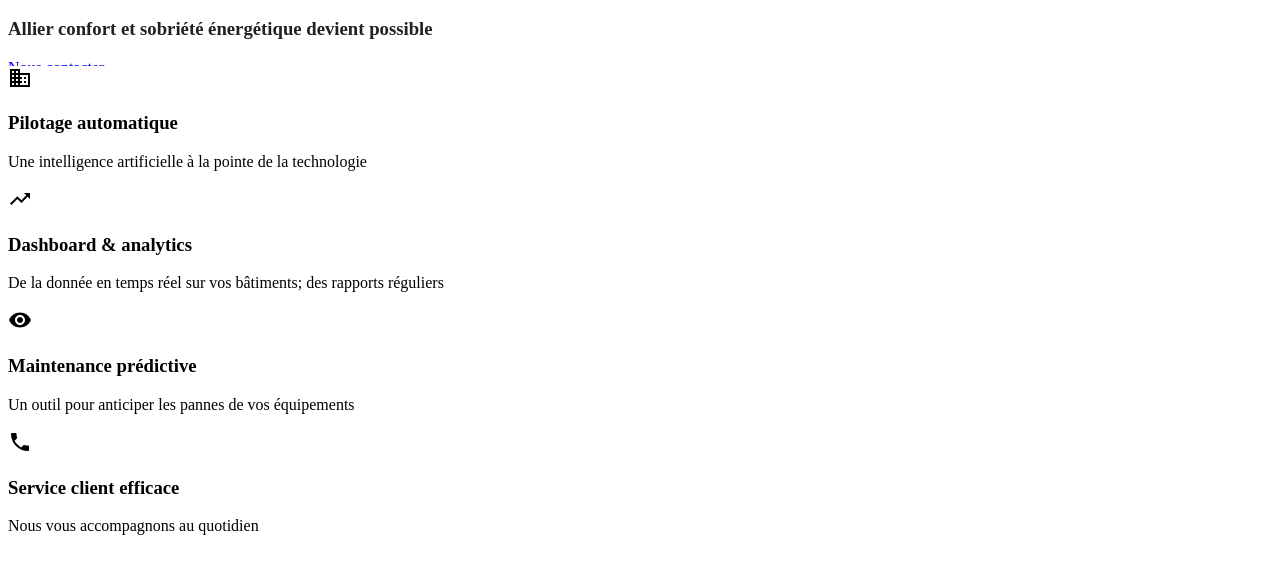
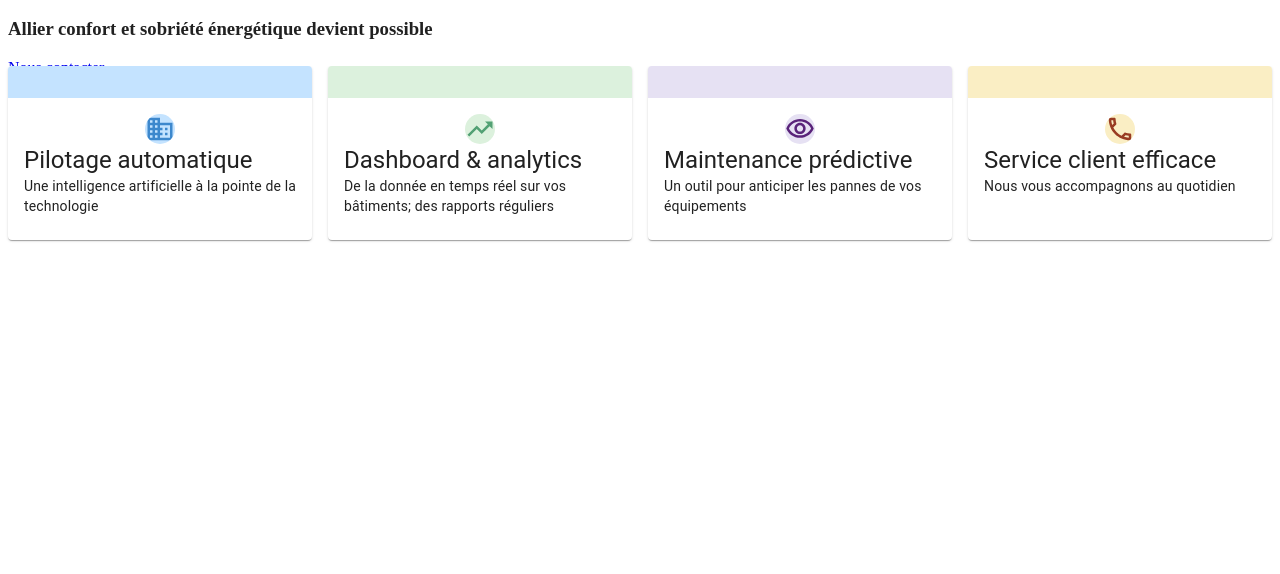
Before and after one commit to Deimokle/a-grid, a Gatsby site: page / in a window 1280 px wide. Shown: the part 180-754 px from the top of the page. Built offline with nearby package versions, Linux system fonts and the light colour scheme; Gatsby itself is replaced by a stand-in of ours.

Commit message:
add color on widget

```diff
--- a/src/components/widget.js
+++ b/src/components/widget.js
@@ -1,26 +1,39 @@
 import * as React from 'react';
+import Typography from '@mui/material/Typography';
+import Grid from '@mui/material/Grid';
+import Card from '@mui/material/Card';
+import CardHeader from '@mui/material/CardHeader';
+import CardContent from '@mui/material/CardContent';
 import {
-  Business,
-  TrendingUp,
-  Visibility,
-  Phone,
+  BusinessOutlined,
+  TrendingUpOutlined,
+  VisibilityOutlined,
+  PhoneOutlined,
 } from '@mui/icons-material';
 
 const widgets = [
   {
-    icon: Business,
+    icon: BusinessOutlined,
+    color: '#3D88CD',
+    backgroundColor: '#C4E3FF',
     title: 'Pilotage automatique',
     description: 'Une intelligence artificielle à la pointe de la technologie',
   },{
-    icon: TrendingUp,
+    icon: TrendingUpOutlined,
+    color: '#53A174',
+    backgroundColor: '#DCF1DD',
     title: 'Dashboard & analytics',
     description: 'De la donnée en temps réel sur vos bâtiments; des rapports réguliers'
   },{
-    icon: Visibility,
+    icon: VisibilityOutlined,
+    color: '#59237A',
+    backgroundColor: '#E6E1F3',
     title: 'Maintenance prédictive',
     description: 'Un outil pour anticiper les pannes de vos équipements'
   },{
-    icon: Phone,
+    icon: PhoneOutlined,
+    color: '#993C22',
+    backgroundColor: '#FAEEC4',
     title: 'Service client efficace',
     description: 'Nous vous accompagnons au quotidien'
   },
@@ -28,15 +41,24 @@ const widgets = [
 
 const Widget = () => {
   return (
-    <div>
-      {widgets.map((w, i) => (
-        <div>
-          <w.icon />
-          <h3>{w.title}</h3>
-          <p>{w.description}</p>
-        </div>
+    <Grid container spacing={2}>
+      {widgets.map(({color, backgroundColor, ...w}, i) => (
+        <Grid key={i} item xs={3}>
+          <Card style={{ height: '100%' }}>
+            <CardHeader style={{ backgroundColor }} />
+            <CardContent>
+              <w.icon style={{color, backgroundColor, display: 'block', margin: 'auto', borderRadius: 50, height: 30, width: 30}} />
+              <Typography variant={"h5"} component="div">
+                {w.title}
+              </Typography>
+              <Typography variant="body2">
+                {w.description}
+              </Typography>
+            </CardContent>
+          </Card>
+        </Grid>
       ))}
-    </div>
+    </Grid>
   )
 }
 
```
